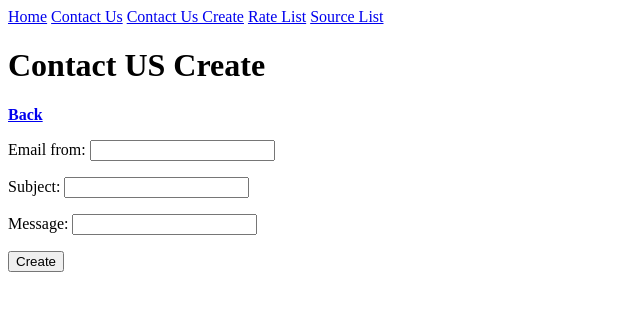
After one commit to Enotenb/currency, a Django app: page /contact-us/create/ in a window 1280 px wide. The commit adds this page. Shown: the top 311 px of the page, without its empty margins (0-640 px from the left). Run offline with Django 4.2, Linux system fonts and the light colour scheme; data comes from the database, SQL or seed files in the repository.

Commit message:
homework11

```diff
--- /dev/null
+++ b/app/currency/middlewares.py
@@ -0,0 +1,26 @@
+from time import time
+from currency.models import ResponseLog
+
+
+class SimpleMiddleware:
+    def __init__(self, get_response):
+        self.get_response = get_response
+
+    def __call__(self, request):
+        start = time()
+        request_method = request.method
+        query_params = request.GET
+        ip = request.META['REMOTE_ADDR']
+        path = request.path
+        response = self.get_response(request)
+        end = time()
+        response_time = end - start
+        ResponseLog.objects.create(
+            response_time=response_time,
+            request_method=request_method,
+            query_params=query_params,
+            ip=ip,
+            path=path
+        )
+
+        return response
--- a/app/currency/models.py
+++ b/app/currency/models.py
@@ -27,3 +27,11 @@ class ContactUs(models.Model):
 class Source(models.Model):
     name = models.CharField(max_length=64)
     source_url = models.CharField(max_length=255)
+
+
+class ResponseLog(models.Model):
+    response_time = models.FloatField()
+    request_method = models.CharField(max_length=10)
+    query_params = models.CharField(max_length=254)
+    ip = models.CharField(max_length=15)
+    path = models.CharField(max_length=300)
--- /dev/null
+++ b/app/currency/templates/currency/contactus_create.html
@@ -0,0 +1,13 @@
+{% extends 'currency/base.html' %}
+
+{% block title %}CONTACT US CREATE{% endblock title %}
+
+{% block main_content %}
+    <h1>Contact US Create</h1>
+    <p><b><a href="{% url 'currency:rate_list' %}">Back</a></b></p>
+    <form method="post">
+        {% csrf_token %}
+        {{ form.as_p }}
+        <button type="submit">Create</button>
+    </form>
+{% endblock main_content %}
--- a/app/currency/templates/currency/parts/navbar.html
+++ b/app/currency/templates/currency/parts/navbar.html
@@ -1,6 +1,7 @@
 <div>
     <a href="/">Home</a>
     <a href="{% url 'contact_us' %}">Contact Us</a>
+    <a href="{% url 'contactus_create' %}">Contact Us Create</a>
     <a href="{% url 'currency:rate_list' %}">Rate List</a>
     <a href="{% url 'currency:source_list' %}">Source List</a>
 </div>
--- a/app/currency/views.py
+++ b/app/currency/views.py
@@ -1,5 +1,7 @@
 from django.urls import reverse_lazy
 from django.views import generic
+from django.core.mail import send_mail
+from django.conf import settings
 
 from currency.models import ContactUs, Rate, Source
 
@@ -80,6 +82,37 @@ class SourceDeleteView(generic.DeleteView):
     success_url = reverse_lazy('currency:source_list')
 
 
-class ContactListView(generic.ListView):
+class ContactUsListView(generic.ListView):
     queryset = ContactUs.objects.all()
     template_name = 'currency/contact_us.html'
+
+
+class ContactUsCreateView(generic.CreateView):
+    model = ContactUs
+    success_url = reverse_lazy('currency:rate_list')
+    template_name = 'currency/contactus_create.html'
+    fields = (
+        'email_from',
+        'subject',
+        'message',
+    )
+
+    def form_valid(self, form):
+        response = super().form_valid(form)
+
+        subject = 'ContactUs From Currency Project'
+        message = f'''
+        Subject From Client: {self.object.subject}
+        Email: {self.object.email_from}
+        Wants to contact
+        '''
+
+        send_mail(
+            subject,
+            message,
+            settings.EMAIL_HOST_USER,
+            [settings.EMAIL_HOST_USER],
+            fail_silently=False,
+        )
+
+        return response
--- a/app/settings/urls.py
+++ b/app/settings/urls.py
@@ -7,7 +7,8 @@ urlpatterns = [
     path('admin/', admin.site.urls),
 
     path('', views.IndexView.as_view()),
-    path('contact-us/', views.ContactListView.as_view(), name='contact_us'),
+    path('contact-us/', views.ContactUsListView.as_view(), name='contact_us'),
+    path('contact-us/create/', views.ContactUsCreateView.as_view(), name='contactus_create'),
 
     path('currency/', include('currency.urls')),
     path('__debug__/', include('debug_toolbar.urls')),
```
Also changed, not shown: app/settings/settings.py (+7 -0 lines).
